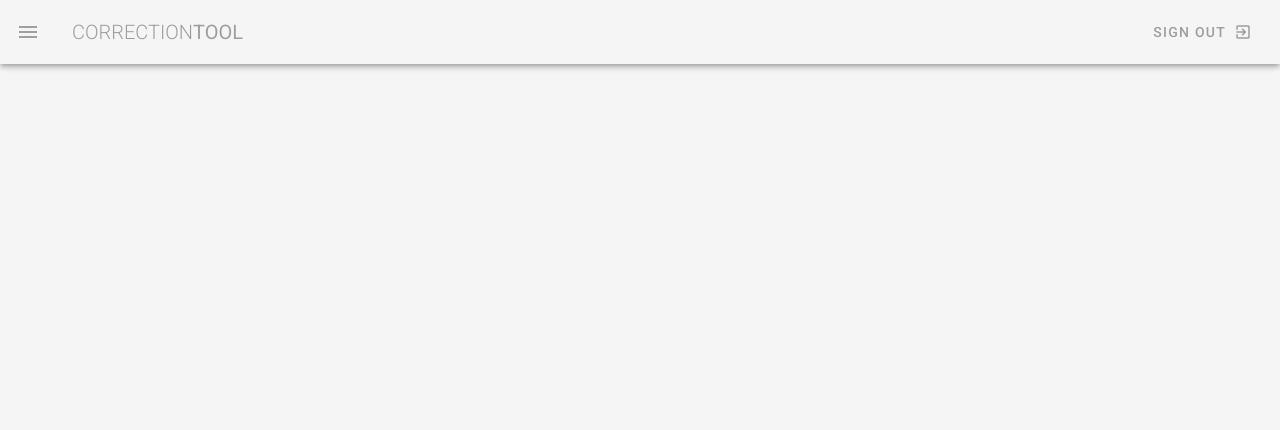
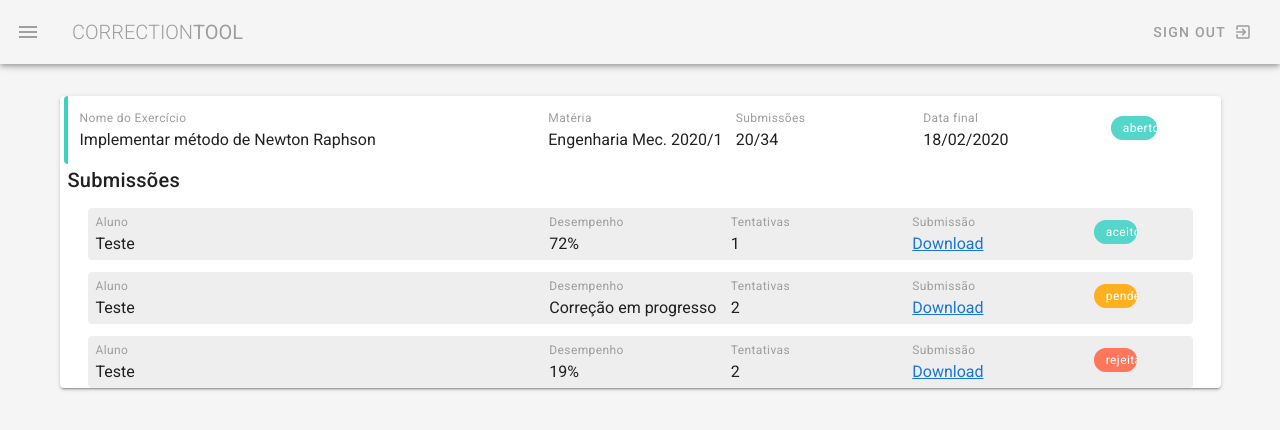
Before and after one commit to jorgetbg/CorrectionTool2.0, a Vue app in the folder frontend/: page /exercicio in a window 1280 px wide. Shown: the top 430 px of the page. Built offline with nearby package versions, Linux system fonts and the light colour scheme.

Commit message:
Exercicio - Pagina dedicada para detalhes de um exercicio

```diff
--- a/frontend/src/components/pages/Dashboard.vue
+++ b/frontend/src/components/pages/Dashboard.vue
@@ -94,22 +94,4 @@ export default {
 </script>
 
 <style>
-.exercicio.aberto {
-  border-left: 4px solid #3cd1c2;
-}
-.exercicio.finalizado {
-  border-left: 4px solid tomato;
-}
-.exercicio.pendente {
-  border-left: 4px solid orange;
-}
-.v-chip.aberto {
-  background: #3cd1c2;
-}
-.v-chip.pendente {
-  background: orange;
-}
-.v-chip.finalizado {
-  background: tomato;
-}
 </style>
--- /dev/null
+++ b/frontend/src/components/pages/Exercicio.vue
@@ -0,0 +1,79 @@
+<template>
+  <div class="exercicio">
+      <v-container class="my-5">
+          <v-card class="px-2 my-3">
+              <v-flex>
+                  <card-exercicio
+                    flat
+                    class="px-2 my-3"
+                    :key="i"
+                    :exercicioNome="nome"
+                    :materiaNome="materia"
+                    :submissoes="submissoesValor"
+                    :dataFinal="dataFinal"
+                    :status="status"
+                />
+              </v-flex>
+              <span class="title">Submissões</span>
+              <v-flex v-for="(sub, i) in submissoes" :key="i" my-3 mx-5>
+                  <card-submissao
+                  :alunoNome="sub.alunoNome"
+                  :nota="sub.nota"
+                  :tentativas="sub.tentativas"
+                  :arquivoLink="sub.arquivoLink"
+                  :status="sub.status"
+                 />
+              </v-flex>
+          </v-card>
+      </v-container>
+  </div>
+</template>
+
+<script>
+import CardExercicio from "../template/CardExercicio";
+import CardSubmissao from "../template/CardSubmissao";
+
+
+export default {
+    data(){
+        return{
+          nome: "Implementar método de Newton Raphson",
+          materia: "Engenharia Mec. 2020/1",
+          submissoesValor: "20/34",
+          dataFinal: "18/02/2020",
+          status: "aberto",
+          submissoes: [
+              {
+              alunoNome:"Teste",
+              nota:72,
+              tentativas:1,
+              arquivoLink:'https://doc-08-88-docs.googleusercontent.com/docs/securesc/je87atb5c062rvee5d0at4j77t7brnot/giib2v9f5he06k0dejb1s1gpge6p0ub5/1580140800000/02486327127733517078/01212935123012662725/1lO6rkIcPqcpEbL9cu2mpJCezPDcfiwDP?h=15119862702099650131&e=download&authuser=1',
+              status:"aceito"
+              },
+              {
+              alunoNome:"Teste",
+              nota:0,
+              tentativas:2,
+              arquivoLink:'https://doc-08-88-docs.googleusercontent.com/docs/securesc/je87atb5c062rvee5d0at4j77t7brnot/giib2v9f5he06k0dejb1s1gpge6p0ub5/1580140800000/02486327127733517078/01212935123012662725/1lO6rkIcPqcpEbL9cu2mpJCezPDcfiwDP?h=15119862702099650131&e=download&authuser=1',
+              status:"pendente"
+              },
+              {
+              alunoNome:"Teste",
+              nota:19,
+              tentativas:2,
+              arquivoLink:'https://doc-08-88-docs.googleusercontent.com/docs/securesc/je87atb5c062rvee5d0at4j77t7brnot/giib2v9f5he06k0dejb1s1gpge6p0ub5/1580140800000/02486327127733517078/01212935123012662725/1lO6rkIcPqcpEbL9cu2mpJCezPDcfiwDP?h=15119862702099650131&e=download&authuser=1',
+              status:"rejeitado"
+              }
+          ]
+        }
+    },
+    components: {
+        "card-exercicio": CardExercicio,
+        "card-submissao": CardSubmissao
+  }
+}
+</script>
+
+<style>
+
+</style>
--- a/frontend/src/components/template/CardExercicio.vue
+++ b/frontend/src/components/template/CardExercicio.vue
@@ -1,6 +1,6 @@
 <template>
-  <v-card flat class="px-2 my-3">
-    <v-layout row wrap :class="`${status} pa-3 exercicio  justify-space-around d-flex`">
+  <v-card flat class="px-2 my-3" router :to="`/exercicio/${id}`">
+    <v-layout row wrap  :class="`${status} pa-3 exercicio card-exercicio justify-space-around d-flex`">
       <v-flex xs12 md5>
         <div class="caption grey--text">Nome do Exercício</div>
         <div>{{exercicioNome}}</div>
@@ -51,10 +51,37 @@ export default {
     status: {
         type: String,
         required: true
+    },
+    id: {
+        type: String,
+        required: false,
+        default: ''
     }
   }
 };
 </script>
 
 <style>
+.card-exercicio:hover{
+  background-color: #dfdfdf;
+  cursor: pointer;
+}
+.exercicio.aberto {
+  border-left: 4px solid #3cd1c2;
+}
+.exercicio.finalizado {
+  border-left: 4px solid tomato;
+}
+.exercicio.pendente {
+  border-left: 4px solid orange;
+}
+.v-chip.aberto {
+  background: #3cd1c2;
+}
+.v-chip.pendente {
+  background: orange;
+}
+.v-chip.finalizado {
+  background: tomato;
+}
 </style>
--- /dev/null
+++ b/frontend/src/components/template/CardSubmissao.vue
@@ -0,0 +1,75 @@
+<template>
+    <v-card flat color="grey lighten-3" class="px-2 my-3 py-1">
+        <v-layout>
+            <v-flex xm12 md5>
+                <div class="caption grey--text">Aluno</div>
+                <div>{{alunoNome}}</div>
+            </v-flex>
+            <v-flex xm4 md2>
+                <div class="caption grey--text">Desempenho</div>
+                <template>
+                    <div v-if="status == 'pendente'">Correção em progresso</div>
+                    <div v-else>{{nota}}%</div>
+                </template>
+            </v-flex>
+            <v-flex xm4 md2>
+                <div class="caption grey--text">Tentativas</div>
+                <div>{{tentativas}}</div>
+            </v-flex>
+            <v-flex xm4 md2 class="text-no-wrap">
+                <div class="caption grey--text">Submissão</div>
+                <a :href="arquivoLink">Download</a>
+            </v-flex>
+            <v-flex xs2 sm4 md1>
+                <div class="text-right pr-12">
+                <v-chip
+                    small
+                    :class="`${status} white--text my-2 caption v-chip--active`"
+                >{{ status }}</v-chip>
+                </div>
+            </v-flex>
+        </v-layout>
+    </v-card>
+</template>
+
+<script>
+export default {
+props: {
+    alunoNome: {
+      type: String,
+      required: true
+    },
+    nota: {
+        type: Number,
+        required: false
+    },
+    tentativas: {
+        type: Number,
+        required: true
+    },
+    arquivoLink: {
+        type: String,
+        required: true
+    },
+    status: {
+        type: String,
+        required: true
+    }
+  }
+};
+</script>
+
+<style>
+.v-chip.aceito{
+    background-color: #3cd1c2;
+}
+
+.v-chip.rejeitado{
+    background-color: tomato;
+}
+
+.v-chip.pendente{
+    background-color: orange;
+}
+
+</style>
--- a/frontend/src/router.js
+++ b/frontend/src/router.js
@@ -3,6 +3,7 @@ import Router from 'vue-router'
 import Dashboard from './components/pages/Dashboard'
 import Materias from './components/pages/Materias'
 import Exercicios from './components/pages/Exercicios'
+import Exercicio from './components/pages/Exercicio'
 import Login from './components/pages/Login'
 
 Vue.use(Router)
@@ -27,6 +28,11 @@ export default new Router({
       component: Exercicios
     },
     {
+      path: '/exercicio',
+      name: 'exercicio',
+      component: Exercicio
+    },
+    {
       path: '/login',
       name: 'login',
       component: Login
```
